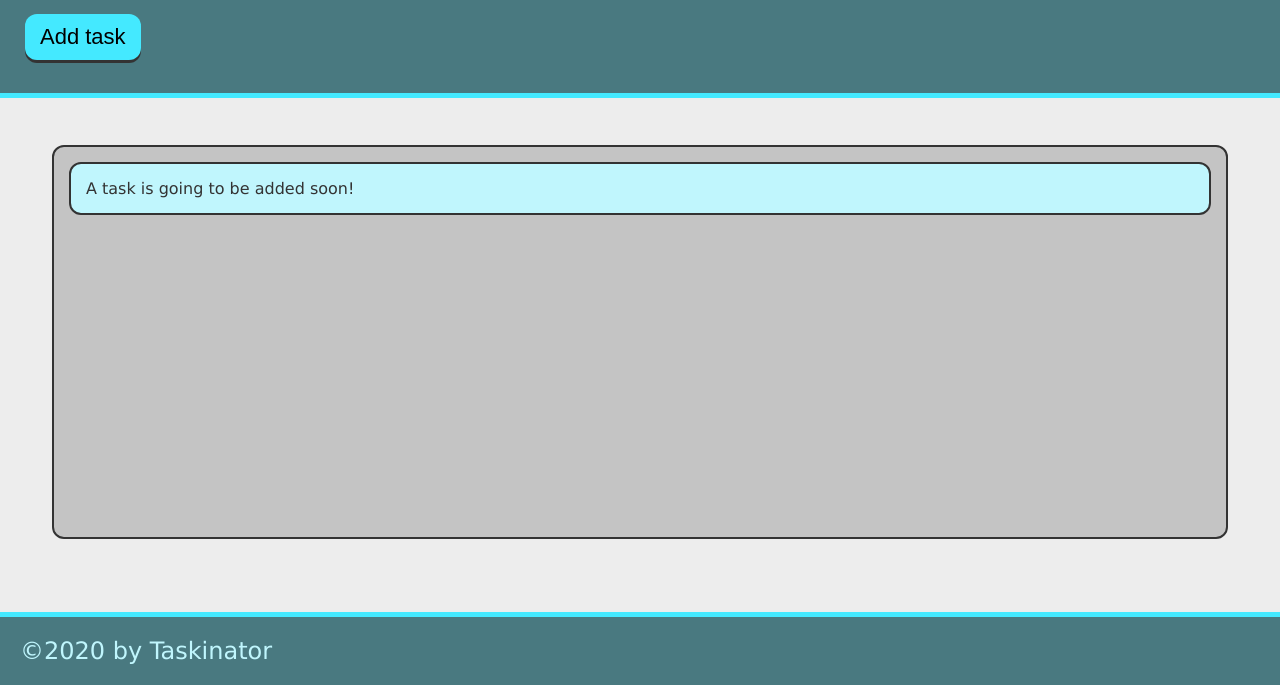
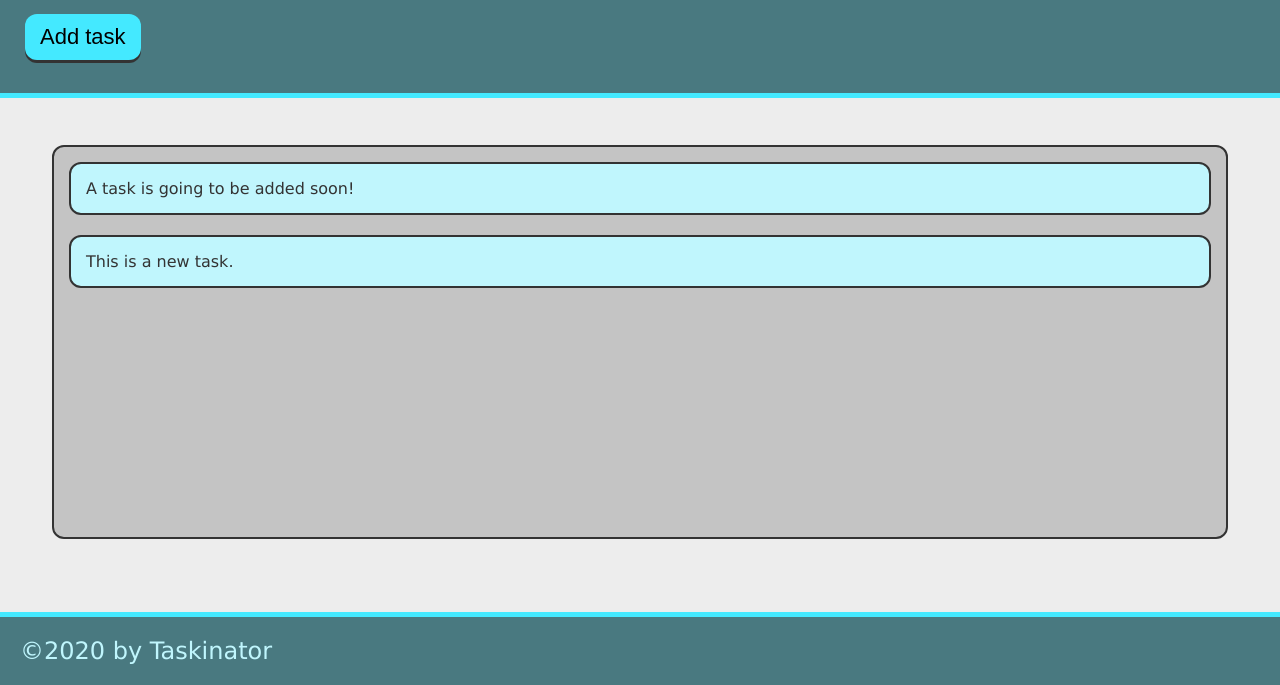
Before and after one commit to M8MBA/taskinator, a plain HTML site: page index.html in a window 1280 px wide. Both pictures are taken after a click on the button "Add task". Shown: the part 115-800 px from the top of the page. Drawn offline with Linux system fonts and the light colour scheme.

Commit message:
add ability to add task

```diff
--- a/assets/js/script.js
+++ b/assets/js/script.js
@@ -0,0 +1,11 @@
+var buttonEl = document.querySelector("#save-task");
+var tasksToDoEl = document.querySelector("#tasks-to-do");
+
+var createTaskHandler = function() {
+    var listItemEl = document.createElement("li");
+    listItemEl.className = "task-item";
+    listItemEl.textContent = "This is a new task.";
+    tasksToDoEl.appendChild(listItemEl);
+    };
+
+buttonEl.addEventListener("click", createTaskHandler);
--- a/index.html
+++ b/index.html
@@ -12,13 +12,13 @@
     <header>
         <h1 class="page-title">Taskinator</h1>
         <p>Click the button below to add a new task!</p>
-        <button class="btn">Add task</button>
+        <button id="save-task" class="btn">Add task</button>
     </header>
 
     <main class="page-content">
         <section class="task-list-wrapper">
             <h2 class="list-title"></h2>
-            <ul class="task-list">
+            <ul id="tasks-to-do" class="task-list">
                 <li class="task-item">A task is going to be added soon!</li>
             </ul>
         </section>
```
